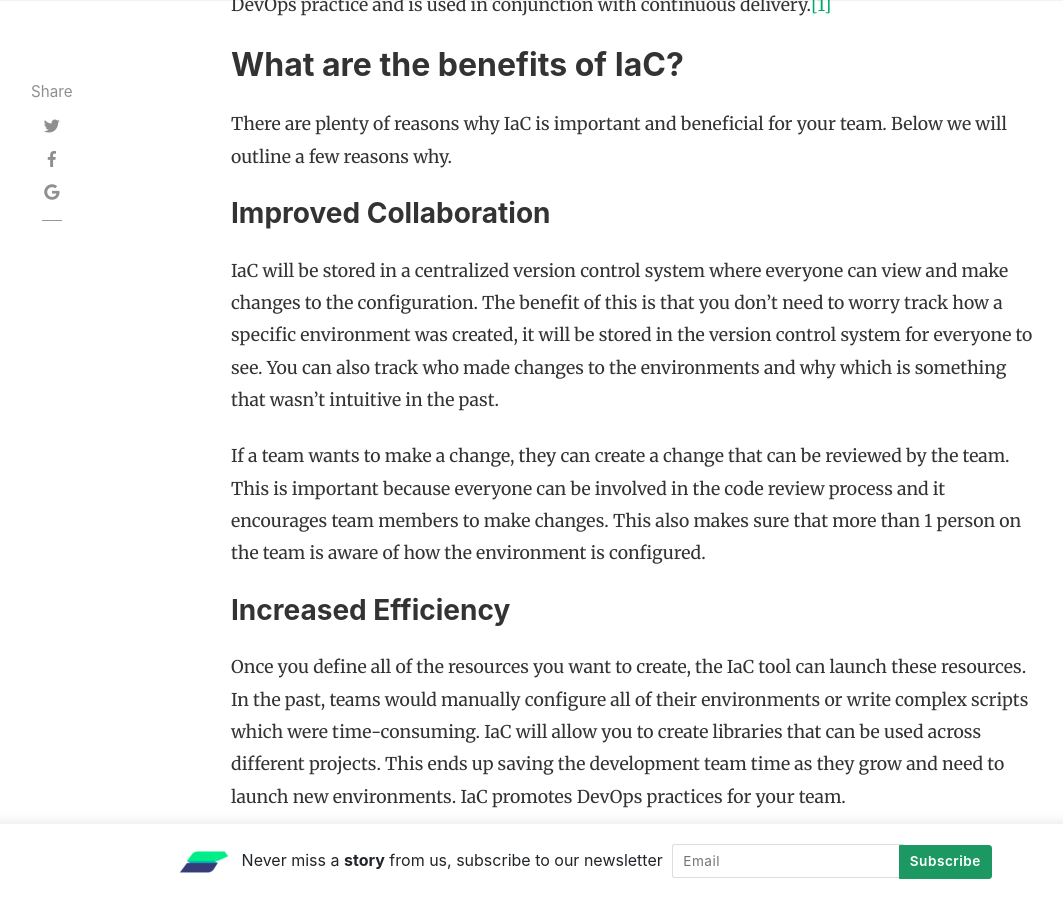
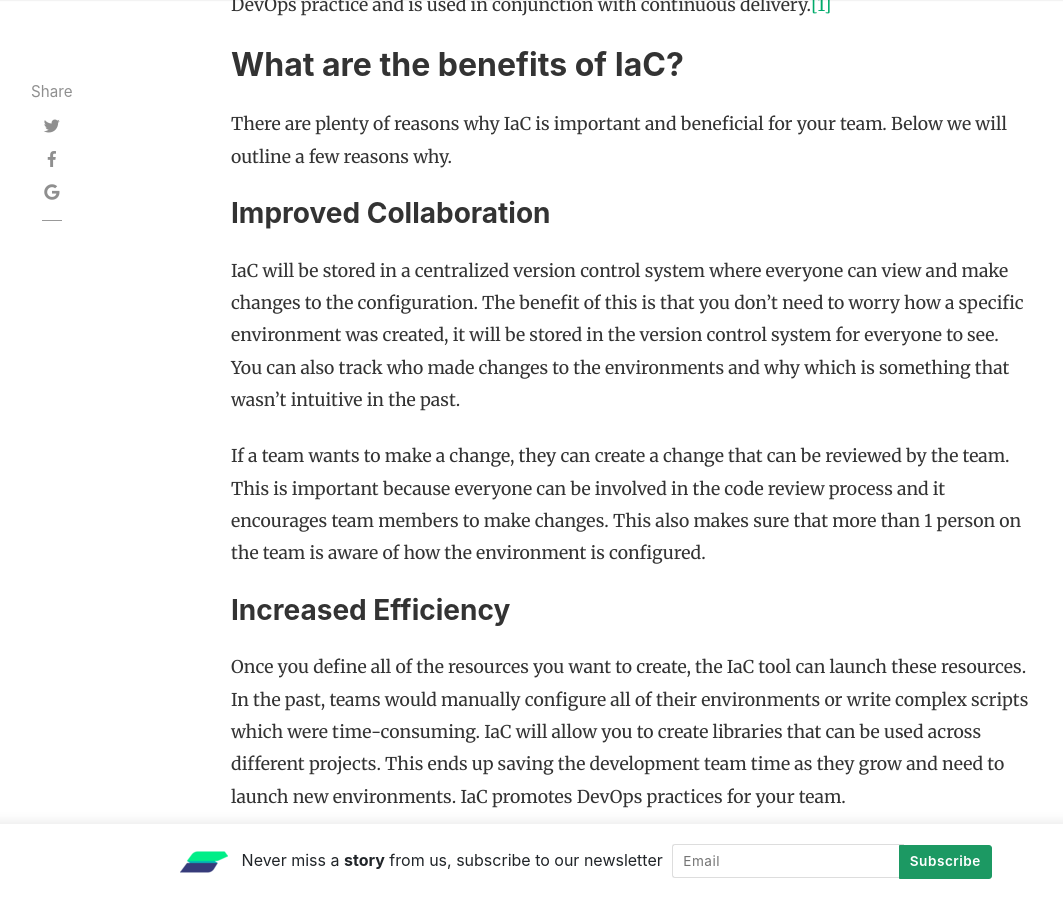
Before and after one commit to ScalarSoftware/blog, a Jekyll site: the page built from _posts/2019-03-07-the-importance-of-infrastructure-as-code.md, in a window 1280 px wide and 900 px high, scrolled down 745 px. Shown: the whole window, without its empty margins (54-1117 px from the left). Built offline with Jekyll 4.4.1, drawn with Linux system fonts in a browser that asks for light colours; nearby versions of some CDN libraries; comment, search, counter and statistics services are not loaded.

Commit message:
blog post edits

```diff
--- a/_posts/2019-03-07-the-importance-of-infrastructure-as-code.md
+++ b/_posts/2019-03-07-the-importance-of-infrastructure-as-code.md
@@ -17,7 +17,7 @@ There are plenty of reasons why IaC is important and beneficial for your team. B
 
 ### Improved Collaboration
 
-IaC will be stored in a centralized version control system where everyone can view and make changes to the configuration. The benefit of this is that you don’t need to worry track how a specific environment was created, it will be stored in the version control system for everyone to see. You can also track who made changes to the environments and why which is something that wasn’t intuitive in the past.
+IaC will be stored in a centralized version control system where everyone can view and make changes to the configuration. The benefit of this is that you don’t need to worry how a specific environment was created, it will be stored in the version control system for everyone to see. You can also track who made changes to the environments and why which is something that wasn’t intuitive in the past.
 
 If a team wants to make a change, they can create a change that can be reviewed by the team. This is important because everyone can be involved in the code review process and it encourages team members to make changes. This also makes sure that more than 1 person on the team is aware of how the environment is configured.
 
```
Also changed, not shown: other parts of _posts/2019-03-07-the-importance-of-infrastructure-as-code.md (+1 -1 lines).
